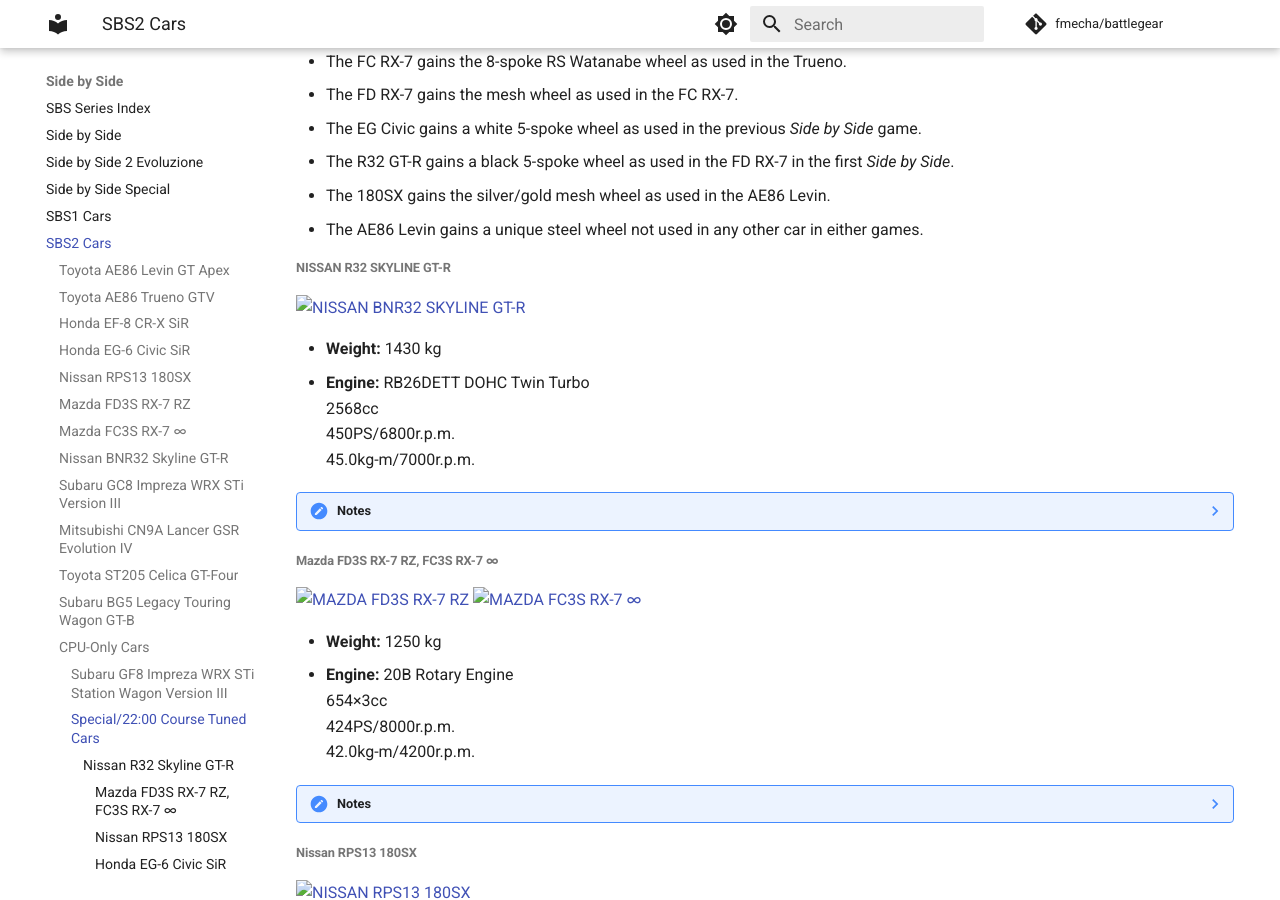
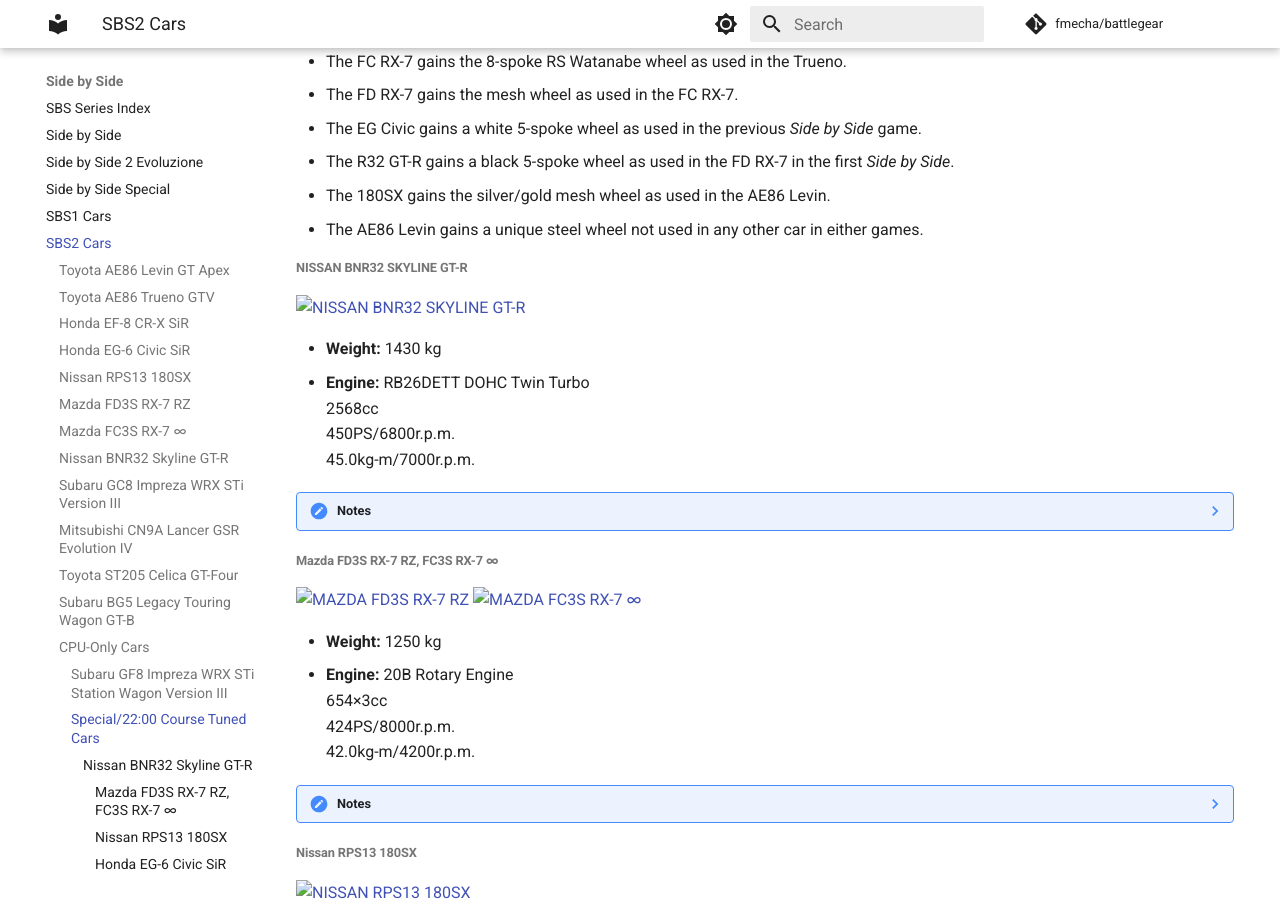
Before and after one commit to FMecha/battlegear, an MkDocs documentation site: the page built from docs/sidebs/sbs2_car.md, in a window 1280 px wide and 900 px high, scrolled down 5699 px. Built offline with MkDocs 1.6.1 and Material for MkDocs 9.7.7, drawn with Linux system fonts in a browser that asks for light colours; comment, search, counter and statistics services are not loaded.

Commit message:
sbs2_car.md: consistency

```diff
--- a/docs/sidebs/sbs2_car.md
+++ b/docs/sidebs/sbs2_car.md
@@ -217,7 +217,7 @@
 * The 180SX gains the silver/gold mesh wheel as used in the AE86 Levin.
 * The AE86 Levin gains a unique steel wheel not used in any other car in either games.
 
-##### Nissan R32 Skyline GT-R
+##### Nissan BNR32 Skyline GT-R
 ![NISSAN BNR32 SKYLINE GT-R](/images/cars/sbs2/sidebs2_bnr32_com.png)
 
 * **Weight:** 1430 kg
```
